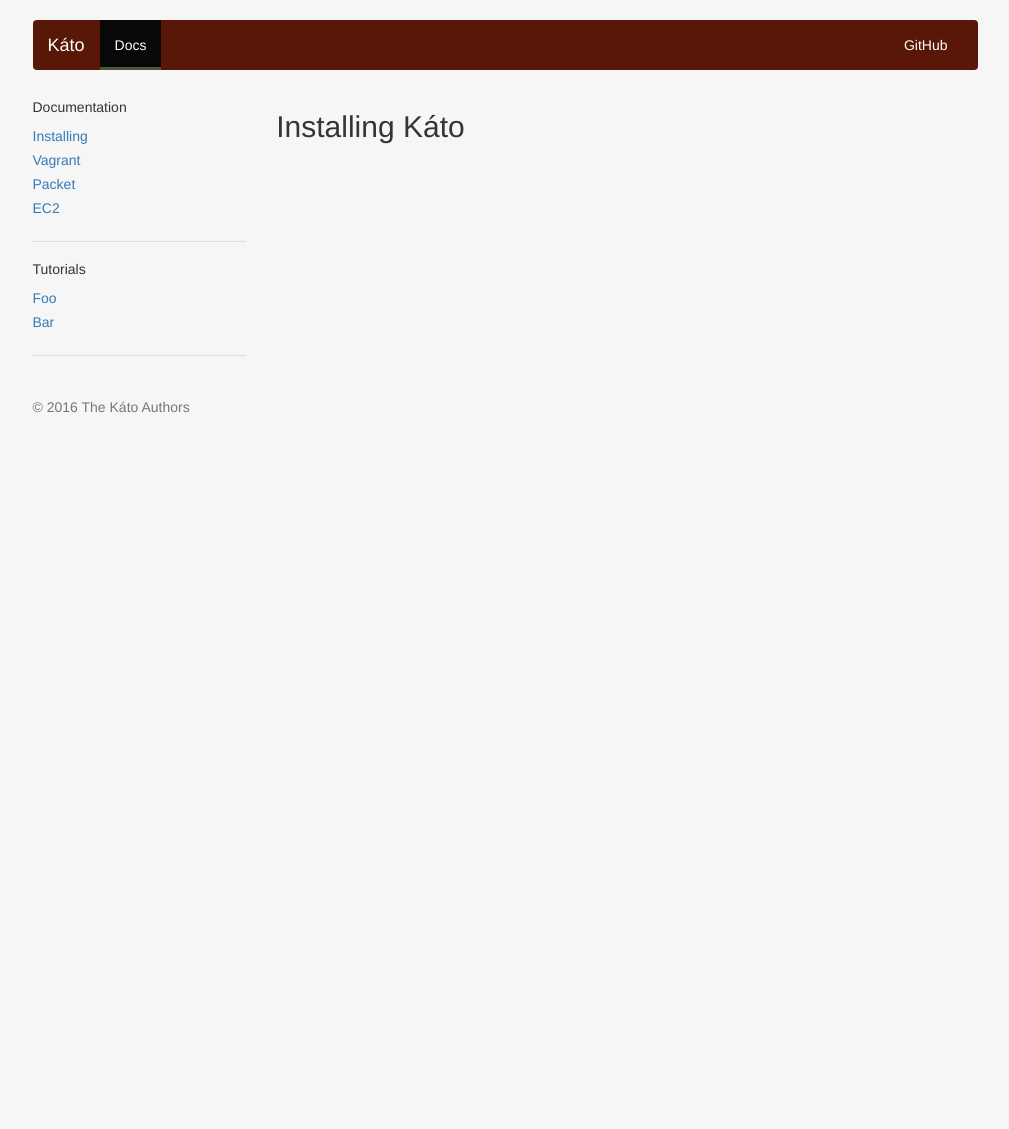
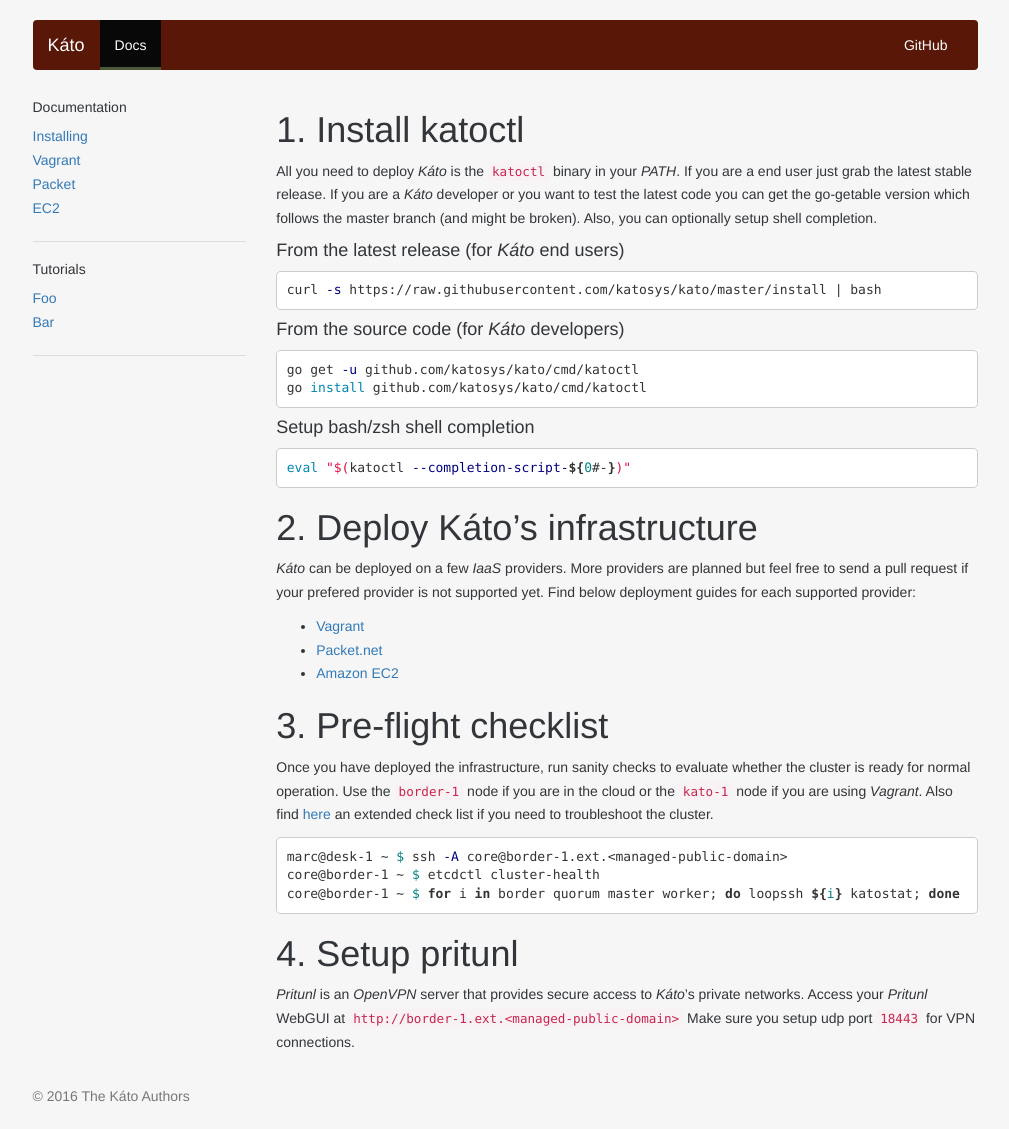
Before and after one commit to h0tbird/coreseed, a Jekyll site: the page built from docs/docs/index.md, in a window 1280 px wide. Shown: the whole page, without its empty margins (135-1144 px from the left). Built offline with Jekyll 4.4.1, drawn with Linux system fonts in a browser that asks for light colours; nearby versions of some CDN libraries; some web fonts are replaced; Markdown is read by kramdown in place of the engine named in the settings; before the commit the page ends 900 px from its top, so only the background shows below that.

Commit message:
Update index.md

````diff
--- a/docs/docs/index.md
+++ b/docs/docs/index.md
@@ -2,4 +2,49 @@
 title: Installing Káto
 ---
 
-## Installing Káto
+# 1. Install katoctl
+
+All you need to deploy *Káto* is the `katoctl` binary in your *PATH*. If you are a end user just grab the latest stable release. If you are a *Káto* developer or you want to test the latest code you can get the go-getable version which follows the master branch (and might be broken). Also, you can optionally setup shell completion.
+
+#### From the latest release (for *Káto* end users)
+
+```bash
+curl -s https://raw.githubusercontent.com/katosys/kato/master/install | bash
+```
+
+#### From the source code (for *Káto* developers)
+
+```bash
+go get -u github.com/katosys/kato/cmd/katoctl
+go install github.com/katosys/kato/cmd/katoctl
+```
+
+#### Setup bash/zsh shell completion
+
+```bash
+eval "$(katoctl --completion-script-${0#-})"
+```
+
+# 2. Deploy Káto's infrastructure
+
+*Káto* can be deployed on a few *IaaS* providers. More providers are planned but feel free to send a pull request if your prefered provider is not supported yet. Find below deployment guides for each supported provider:
+
+- [Vagrant](https://github.com/katosys/kato/blob/master/docs/vagrant.md)
+- [Packet.net](https://github.com/katosys/kato/blob/master/docs/packet.md)
+- [Amazon EC2](https://github.com/katosys/kato/blob/master/docs/ec2.md)
+
+# 3. Pre-flight checklist
+
+Once you have deployed the infrastructure, run sanity checks to evaluate whether the cluster is ready for normal operation. Use the `border-1` node if you are in the cloud or the `kato-1` node if you are using *Vagrant*. Also find [here](https://github.com/katosys/kato/blob/master/docs/checklist.md) an extended check list if you need to troubleshoot the cluster.
+
+```bash
+marc@desk-1 ~ $ ssh -A core@border-1.ext.<managed-public-domain>
+core@border-1 ~ $ etcdctl cluster-health
+core@border-1 ~ $ for i in border quorum master worker; do loopssh ${i} katostat; done
+```
+
+# 4. Setup pritunl
+
+*Pritunl* is an *OpenVPN* server that provides secure access to *Káto*'s private networks.
+Access your *Pritunl* WebGUI at `http://border-1.ext.<managed-public-domain>`
+Make sure you setup udp port `18443` for VPN connections.
````
